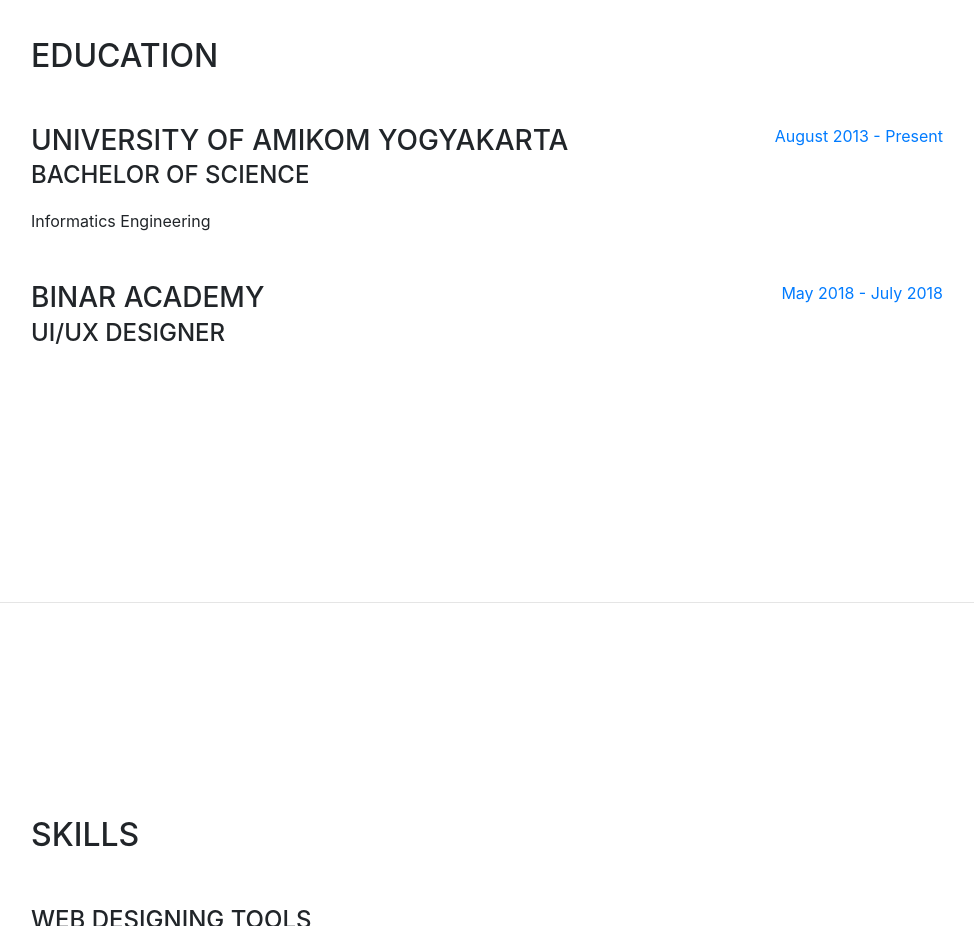
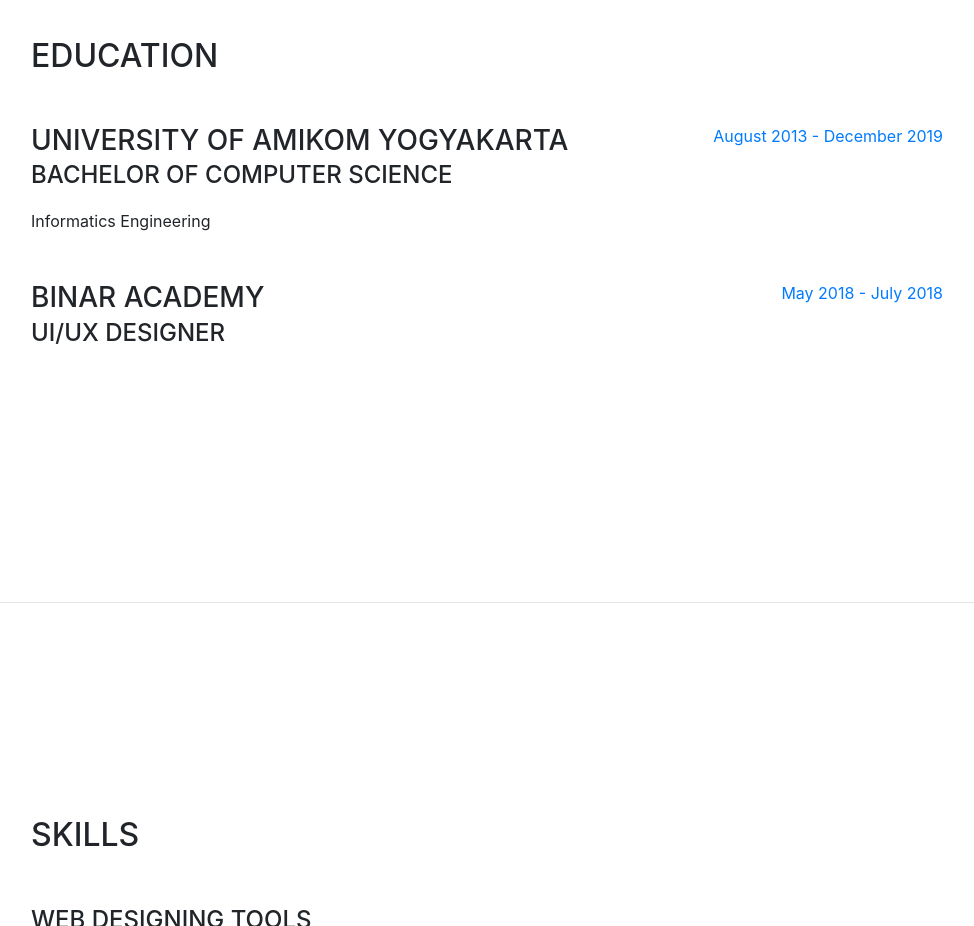
Before and after one commit to ezadhiya/ezadhiya.github.io, a website with bundled scripts: page index.html in a window 1280 px wide. Shown: the part 1800-2726 px from the top of the page, without its empty margins (289-1263 px from the left). Built offline with nearby package versions, Linux system fonts and the light colour scheme; a web font is replaced by a local one.

Commit message:
update education

```diff
--- a/index.html
+++ b/index.html
@@ -146,11 +146,11 @@
           <div class="resume-item d-flex flex-column flex-md-row mb-5">
             <div class="resume-content mr-auto">
               <h3 class="mb-0">University of Amikom Yogyakarta</h3>
-              <div class="subheading mb-3">Bachelor of Science</div>
+              <div class="subheading mb-3">Bachelor of Computer Science</div>
               <div>Informatics Engineering</div>
             </div>
             <div class="resume-date text-md-right">
-              <span class="text-primary">August 2013 - Present</span>
+              <span class="text-primary">August 2013 - December 2019</span>
             </div>
           </div>
 
```
